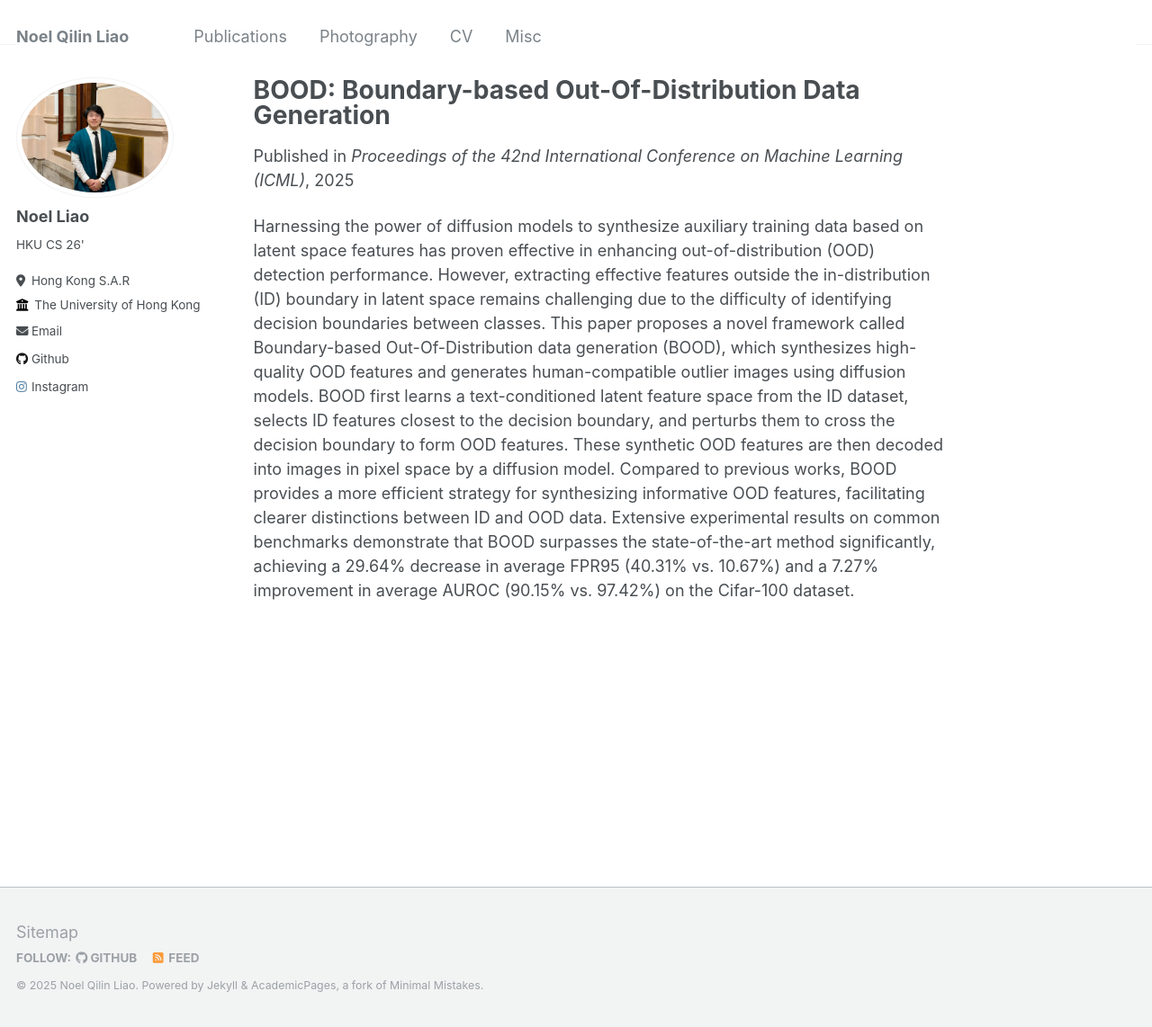
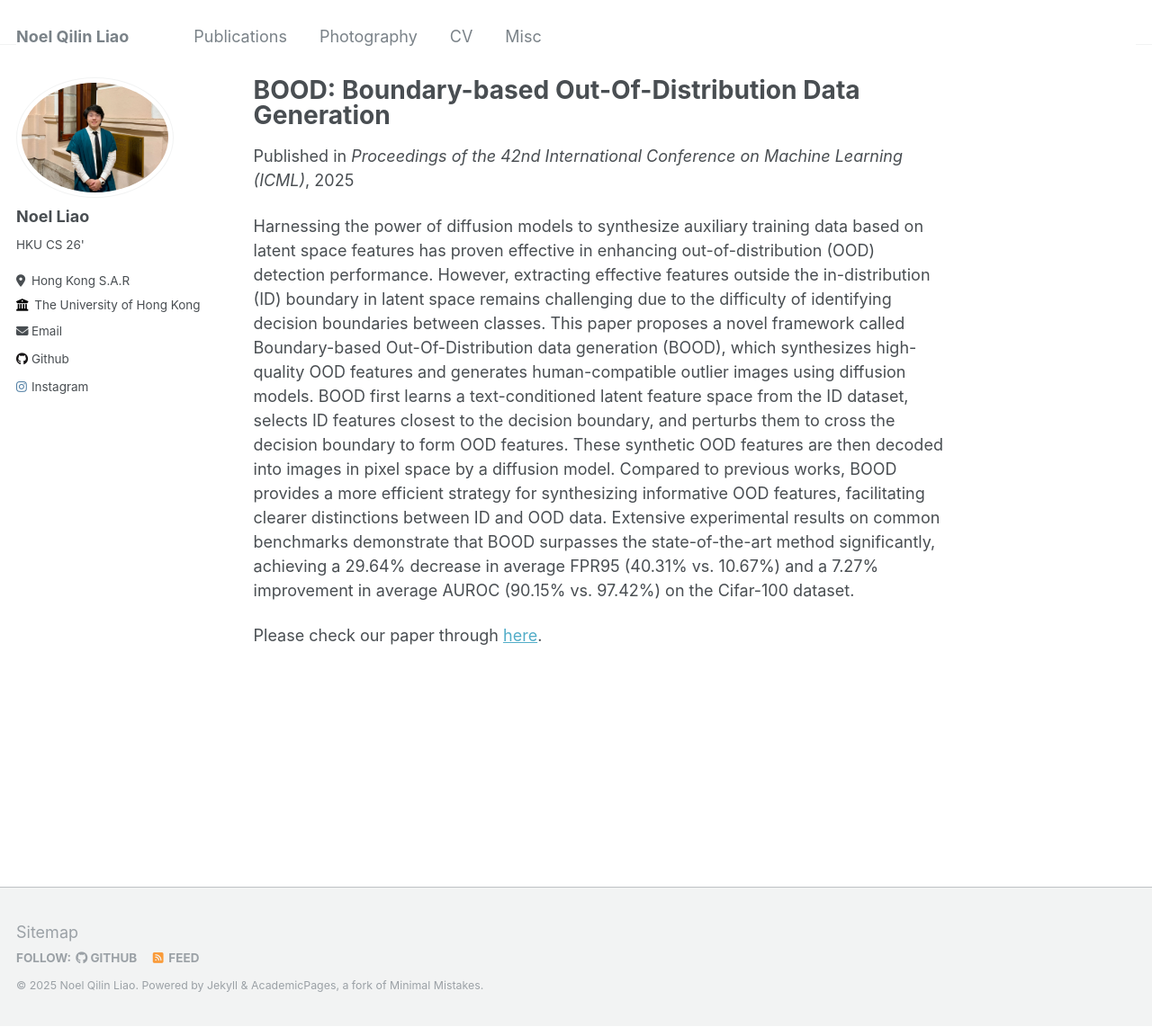
Before and after one commit to kxwhiowo/kxwhiowo.github.io, a Jekyll site: the page built from _publications/BOOD.md, in a window 1280 px wide and 1142 px high. Shown: the whole window at 90% size. Built offline with Jekyll 4.4.1, drawn with Linux system fonts in a browser that asks for light colours.

Commit message:
update link

```diff
--- a/_publications/BOOD.md
+++ b/_publications/BOOD.md
@@ -8,3 +8,5 @@ venue: 'Proceedings of the 42nd International Conference on Machine Learning (IC
 ---
 
 Harnessing the power of diffusion models to synthesize auxiliary training data based on latent space features has proven effective in enhancing out-of-distribution (OOD) detection performance. However, extracting effective features outside the in-distribution (ID) boundary in latent space remains challenging due to the difficulty of identifying decision boundaries between classes. This paper proposes a novel framework called Boundary-based Out-Of-Distribution data generation (BOOD), which synthesizes high-quality OOD features and generates human-compatible outlier images using diffusion models. BOOD first learns a text-conditioned latent feature space from the ID dataset, selects ID features closest to the decision boundary, and perturbs them to cross the decision boundary to form OOD features. These synthetic OOD features are then decoded into images in pixel space by a diffusion model. Compared to previous works, BOOD provides a more efficient strategy for synthesizing informative OOD features, facilitating clearer distinctions between ID and OOD data. Extensive experimental results on common benchmarks demonstrate that BOOD surpasses the state-of-the-art method significantly, achieving a 29.64% decrease in average FPR95 (40.31% vs. 10.67%) and a 7.27% improvement in average AUROC (90.15% vs. 97.42%) on the Cifar-100 dataset.
+
+Please check our paper through [here](https://openreview.net/forum?id=mEEiiUXQ7O&referrer=%5BAuthor+Console%5D%28%2Fgroup%3Fid%3DICML.cc%2F2025%2FConference%2FAuthors%23your-submissions%29).
```
